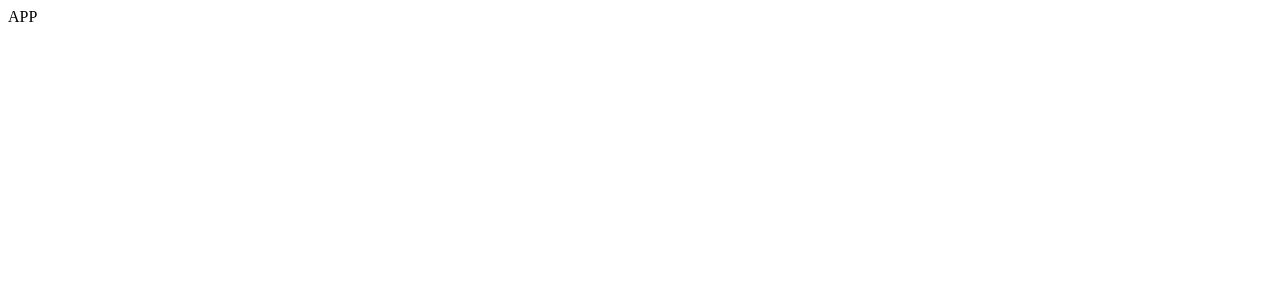
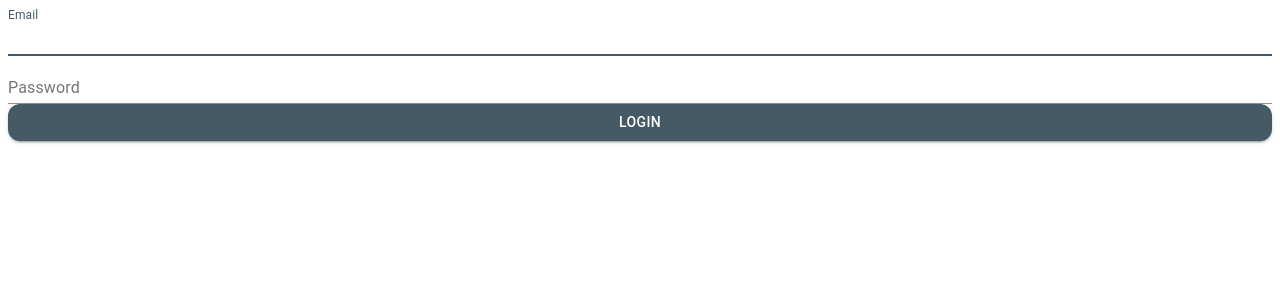
Before and after one commit to YauheniMel/project, a React (Create React App) app: page / in a window 1280 px wide. Shown: the top 300 px of the page. Built offline with nearby package versions, Linux system fonts and the light colour scheme.

Commit message:
feat: Create template of login page
Use yup builder for validation.

```diff
--- a/package.json
+++ b/package.json
@@ -3,6 +3,8 @@
   "version": "0.1.0",
   "private": true,
   "dependencies": {
+    "@material-ui/core": "^4.12.4",
+    "@material-ui/icons": "^4.11.3",
     "@testing-library/jest-dom": "^5.16.4",
     "@testing-library/react": "^13.3.0",
     "@testing-library/user-event": "^13.5.0",
@@ -15,7 +17,8 @@
     "react-dom": "^18.1.0",
     "react-scripts": "5.0.1",
     "typescript": "^4.7.3",
-    "web-vitals": "^2.1.4"
+    "web-vitals": "^2.1.4",
+    "yup": "^0.32.11"
   },
   "scripts": {
     "start": "react-scripts start",
--- a/src/App.tsx
+++ b/src/App.tsx
@@ -1,7 +1,10 @@
 import React from 'react';
+import LoginPage from './auth/LoginPage/LoginPage';
 
-function App() {
-  return <div className="App">APP</div>;
-}
+const App = () => (
+  <div className="App">
+    <LoginPage />
+  </div>
+);
 
 export default App;
--- /dev/null
+++ b/src/auth/LoginPage/LoginPage.tsx
@@ -0,0 +1,68 @@
+import React, { FC } from 'react';
+import { useFormik } from 'formik';
+import * as yup from 'yup';
+import Button from '@material-ui/core/Button';
+import TextField from '@material-ui/core/TextField';
+
+interface ILoginPage {
+  props?: object;
+}
+
+const validationSchema = yup.object({
+  email: yup
+    .string()
+    .email('Enter a valid email')
+    .trim()
+    .required('Email is required'),
+  password: yup
+    .string()
+    .min(2, 'Password should be of minimum 2 characters length')
+    .trim()
+    .required('Password is required'),
+});
+
+const LoginPage: FC<ILoginPage> = () => {
+  const formik = useFormik({
+    initialValues: {
+      email: '',
+      password: '',
+    },
+    validationSchema,
+    onSubmit: (values, { resetForm }) => {
+      alert(JSON.stringify(values, null, 2));
+      resetForm({ values: { email: '', password: '' } });
+    },
+  });
+
+  return (
+    <form onSubmit={formik.handleSubmit}>
+      <TextField
+        fullWidth
+        id="email"
+        name="email"
+        label="Email"
+        autoFocus
+        value={formik.values.email}
+        onChange={formik.handleChange}
+        error={formik.touched.email && Boolean(formik.errors.email)}
+        helperText={formik.touched.email && formik.errors.email}
+      />
+      <TextField
+        fullWidth
+        id="password"
+        name="password"
+        label="Password"
+        type="password"
+        value={formik.values.password}
+        onChange={formik.handleChange}
+        error={formik.touched.password && Boolean(formik.errors.password)}
+        helperText={formik.touched.password && formik.errors.password}
+      />
+      <Button color="primary" variant="contained" fullWidth type="submit">
+        Login
+      </Button>
+    </form>
+  );
+};
+
+export default LoginPage;
--- a/src/index.tsx
+++ b/src/index.tsx
@@ -1,14 +1,18 @@
+import { ThemeProvider } from '@material-ui/core';
 import React from 'react';
 import ReactDOM from 'react-dom/client';
 import App from './App';
 import reportWebVitals from './reportWebVitals';
+import theme from './theme';
 
 const root = ReactDOM.createRoot(
   document.getElementById('root') as HTMLElement,
 );
 root.render(
   <React.StrictMode>
-    <App />
+    <ThemeProvider theme={theme}>
+      <App />
+    </ThemeProvider>
   </React.StrictMode>,
 );
 
```
Also changed, not shown: .eslintrc.json, 1 other file (tests, documents, lock files or other folders).
